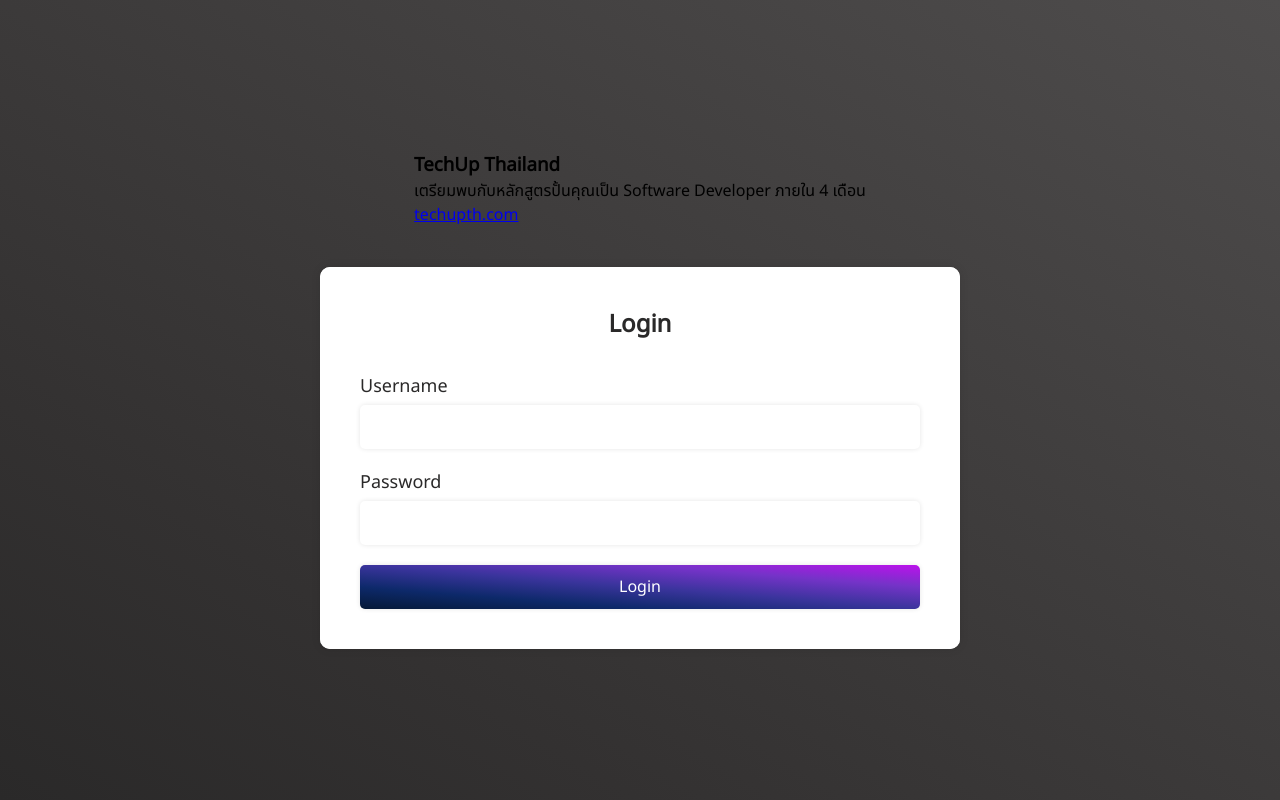
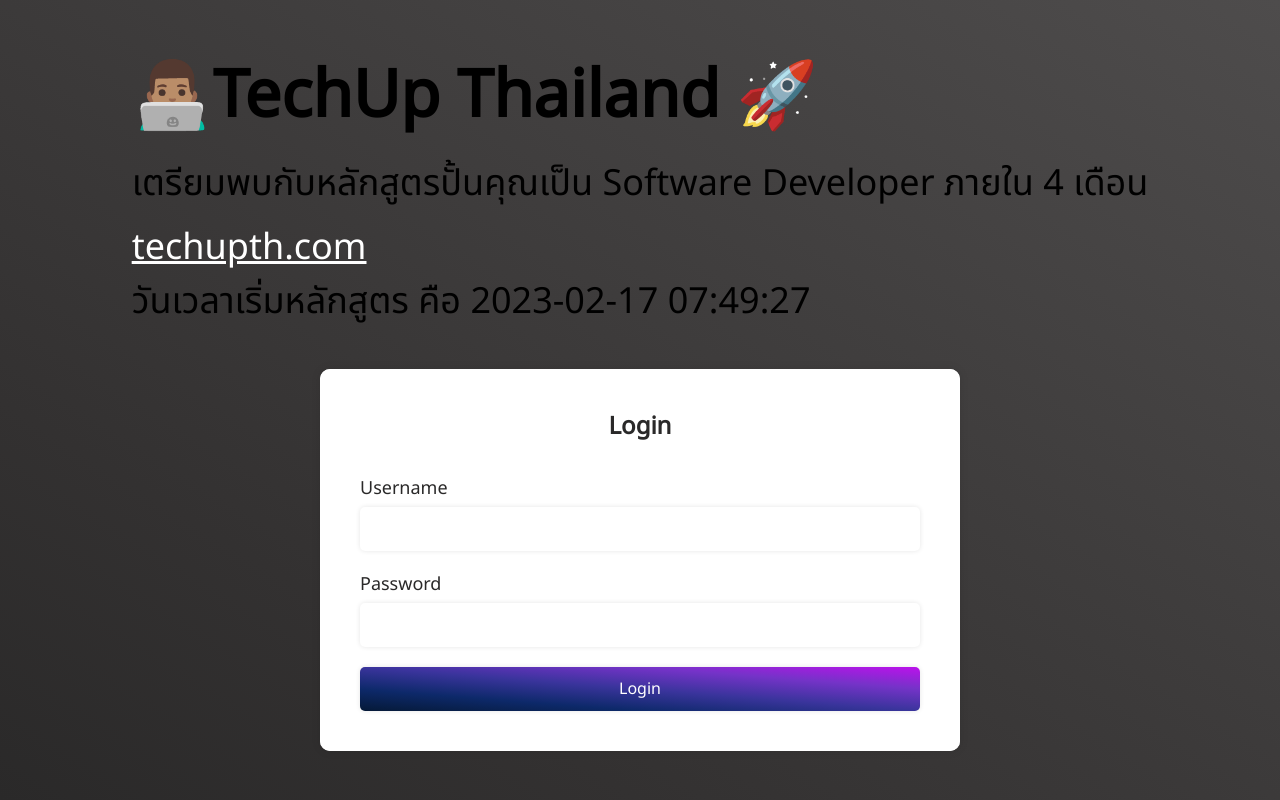
Before and after one commit to werapolJa/react-jsx-we-toei-pooh, a React (Vite) app: page / in a window 1280 px wide. Built offline with nearby package versions, Linux system fonts and the light colour scheme.

Commit message:
feat : Add all the assignments

```diff
--- a/src/App.jsx
+++ b/src/App.jsx
@@ -12,26 +12,43 @@ function getCurrentDateTime() {
 }
 
 function IntroSection() {
+  const articleStyles = {
+    container: "article",
+    title: "article-title",
+    body: "article-body",
+    link: "article-link",
+  };
   return (
     <div>
-      <h3>TechUp Thailand</h3>
-      <p>เตรียมพบกับหลักสูตรปั้นคุณเป็น Software Developer ภายใน 4 เดือน</p>
-      <a href="https://www.techupth.com/" target="blank">
+      <h3 className={articleStyles.title}>👨🏽‍💻TechUp Thailand 🚀</h3>
+      <p className={articleStyles.body}>
+        เตรียมพบกับหลักสูตรปั้นคุณเป็น Software Developer ภายใน 4 เดือน
+      </p>
+      <a
+        className={articleStyles.link}
+        href="https://www.techupth.com/"
+        target="_blank"
+        rel="noopener noreferrer"
+      >
         techupth.com
       </a>
-      {/* ให้แสดงวันเวลาด้วย Function `getCurrentDateTime` ที่กำหนดไว้ให้ */}
+      {/* Display the date and time using getCurrentDateTime function */}
+      <div className="bootcamp-start-time">
+        วันเวลาเริ่มหลักสูตร คือ {getCurrentDateTime()}
+      </div>
     </div>
   );
 }
+
 
 function LoginForm() {
   return (
     <div class="login-container">
       <form class="login-form">
         <h2>Login</h2>
-        <label for="username">Username</label>
+        <label htmlFor="username">Username</label>
         <input type="text" id="username" name="username" />
-        <label for="password">Password</label>
+        <label htmlFor="password">Password</label>
         <input type="password" id="password" name="password" />
         <button type="submit">Login</button>
       </form>
```
